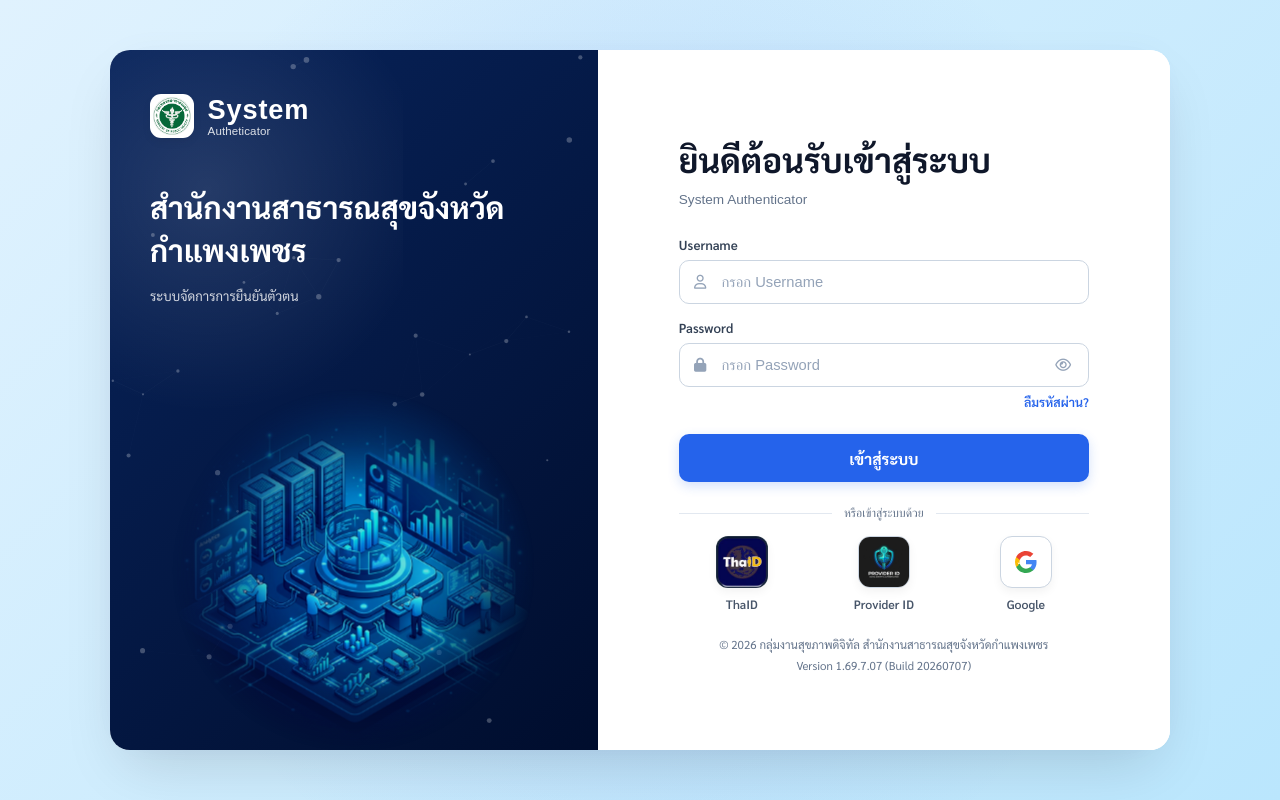
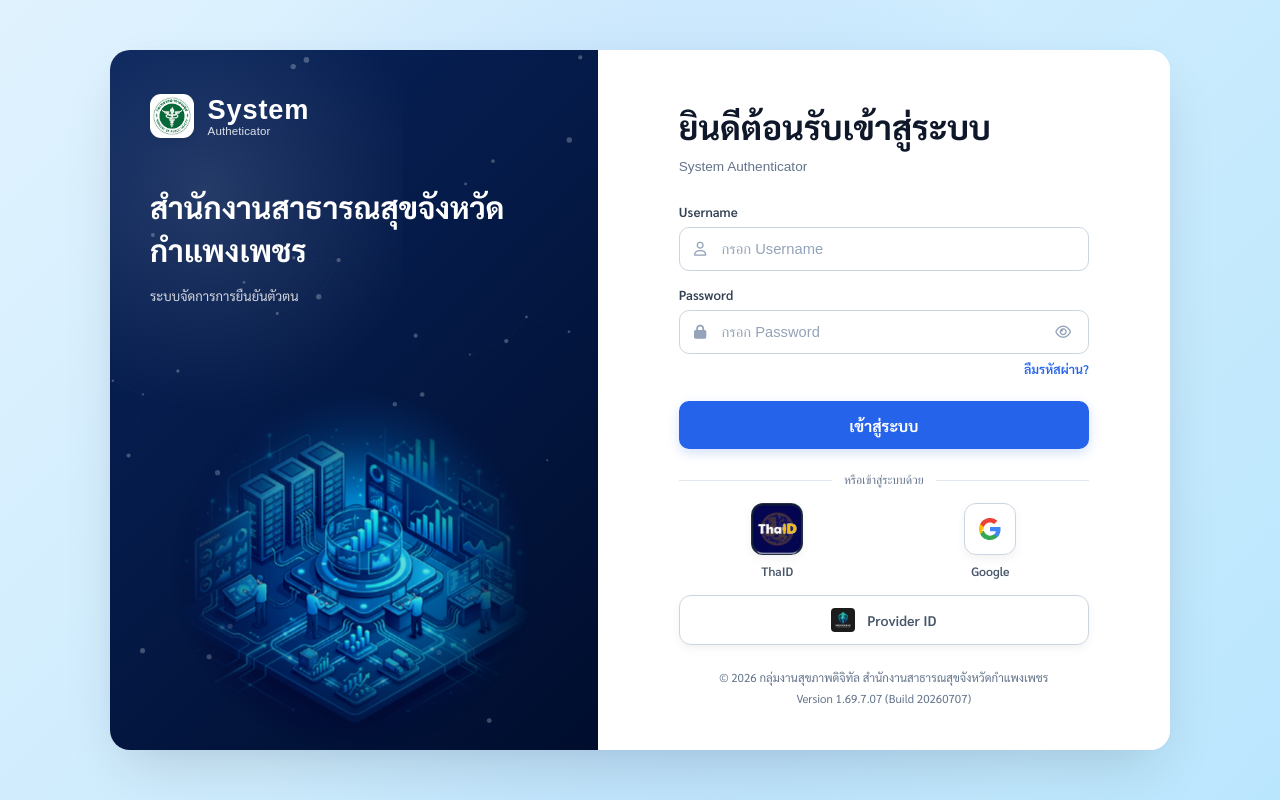
Before and after one commit to thaidelphi/moph_api, a PHP site: page /login.php in a window 1280 px wide. Run offline with PHP 8.4, Linux system fonts and the light colour scheme; some web fonts are replaced.

Commit message:
Update login.php to use providerid_old (provider.php) and style the login option as a long button

```diff
--- a/login.php
+++ b/login.php
@@ -123,7 +123,8 @@ $thaid_link = $thaid_url_auth . '?response_type=code&client_id=' . urlencode($th
 $moph_id_url = getenv('MOPH_ID_URL') ?: ($_ENV['MOPH_ID_URL'] ?? 'https://moph.id.th');
 $moph_id_client_id = getenv('MOPH_ID_CLIENT_ID') ?: ($_ENV['MOPH_ID_CLIENT_ID'] ?? '');
 $provider_redirect_uri = getenv('PROVIDER_ID_REDIRECT_URI') ?: ($_ENV['PROVIDER_ID_REDIRECT_URI'] ?? '');
-$provider_link = "{$moph_id_url}/oauth/redirect?client_id={$moph_id_client_id}&redirect_uri=" . urlencode($provider_redirect_uri) . "&response_type=code";
+$provider_redirect_uri_old = str_replace('providerid_api.php', 'provider.php', $provider_redirect_uri);
+$provider_link = "{$moph_id_url}/oauth/redirect?client_id={$moph_id_client_id}&redirect_uri=" . urlencode($provider_redirect_uri_old) . "&response_type=code";
 ?>
 <!DOCTYPE html>
 <html lang="th">
@@ -550,6 +551,45 @@ $provider_link = "{$moph_id_url}/oauth/redirect?client_id={$moph_id_client_id}&r
             transform: scale(0.95);
         }
 
+        /* ===== SSO Long Button (Wide Display) ===== */
+        .sso-long-btn {
+            display: flex;
+            align-items: center;
+            justify-content: center;
+            gap: 0.75rem;
+            width: 100%;
+            padding: 0.75rem 1rem;
+            background: #ffffff;
+            border: 1px solid #cbd5e1;
+            border-radius: 12px;
+            text-decoration: none;
+            color: #475569;
+            font-weight: 600;
+            font-size: 0.875rem;
+            box-shadow: 0 4px 10px rgba(0, 0, 0, 0.05);
+            transition: all var(--transition);
+            margin-top: 1rem;
+            cursor: pointer;
+        }
+
+        .sso-long-btn img {
+            width: 24px;
+            height: 24px;
+            object-fit: contain;
+            border-radius: 4px;
+        }
+
+        .sso-long-btn:hover {
+            transform: translateY(-2px);
+            box-shadow: 0 6px 12px rgba(37, 99, 235, 0.1);
+            border-color: var(--primary);
+            color: var(--primary);
+        }
+
+        .sso-long-btn:active {
+            transform: scale(0.98);
+        }
+
         /* ===== Alerts ===== */
         .alert {
             display: flex;
@@ -703,21 +743,13 @@ $provider_link = "{$moph_id_url}/oauth/redirect?client_id={$moph_id_client_id}&r
                 </div>
 
                 <!-- SSO Alternative Logins -->
-                <div class="sso-grid">
+                <div class="sso-grid" style="grid-template-columns: repeat(2, 1fr);">
                     <!-- ThaID Link -->
                     <a href="<?= htmlspecialchars($thaid_link) ?>" class="sso-grid-item">
                         <div class="sso-icon-box thaid-bg">
                             <img src="images/thaid.png" alt="ThaID Logo">
                         </div>
                         <span class="sso-label"><?=$label_thaid?></span>
-                    </a>
-
-                    <!-- ProviderID Link -->
-                    <a href="<?= htmlspecialchars($provider_link) ?>" class="sso-grid-item">
-                        <div class="sso-icon-box providerid-bg">
-                            <img src="images/providerid.png" alt="Provider ID Logo" onerror="this.src='https://moph.id.th/favicon.ico';">
-                        </div>
-                        <span class="sso-label"><?=$label_providerid?></span>
                     </a>
 
                     <!-- Google Authentication Option (Mock link) -->
@@ -733,6 +765,12 @@ $provider_link = "{$moph_id_url}/oauth/redirect?client_id={$moph_id_client_id}&r
                         <span class="sso-label"><?=$label_google?></span>
                     </a>
                 </div>
+
+                <!-- ProviderID Link - Wide display -->
+                <a href="<?= htmlspecialchars($provider_link) ?>" class="sso-long-btn">
+                    <img src="images/providerid.png" alt="Provider ID Logo" onerror="this.src='https://moph.id.th/favicon.ico';">
+                    <span><?=$label_providerid?></span>
+                </a>
 
                 <!-- Footer copyright -->
                 <div class="form-footer">
```
